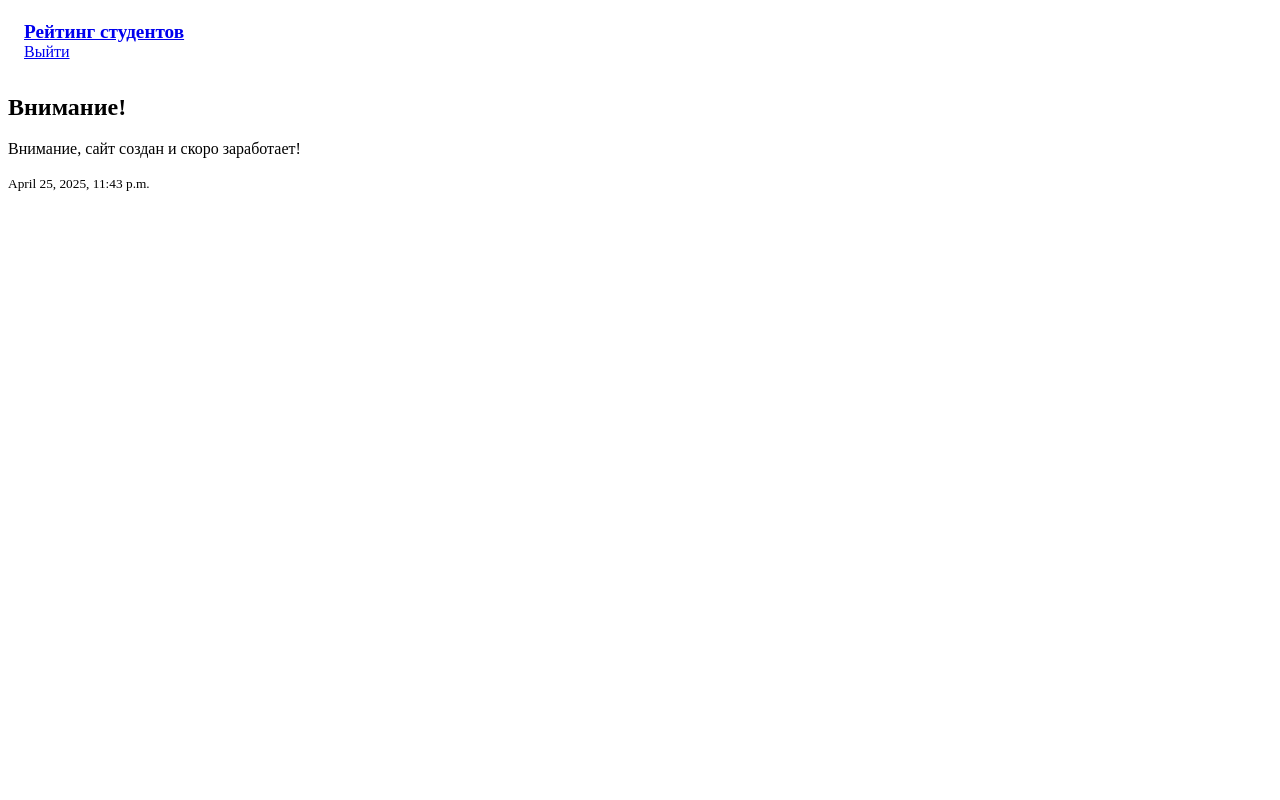
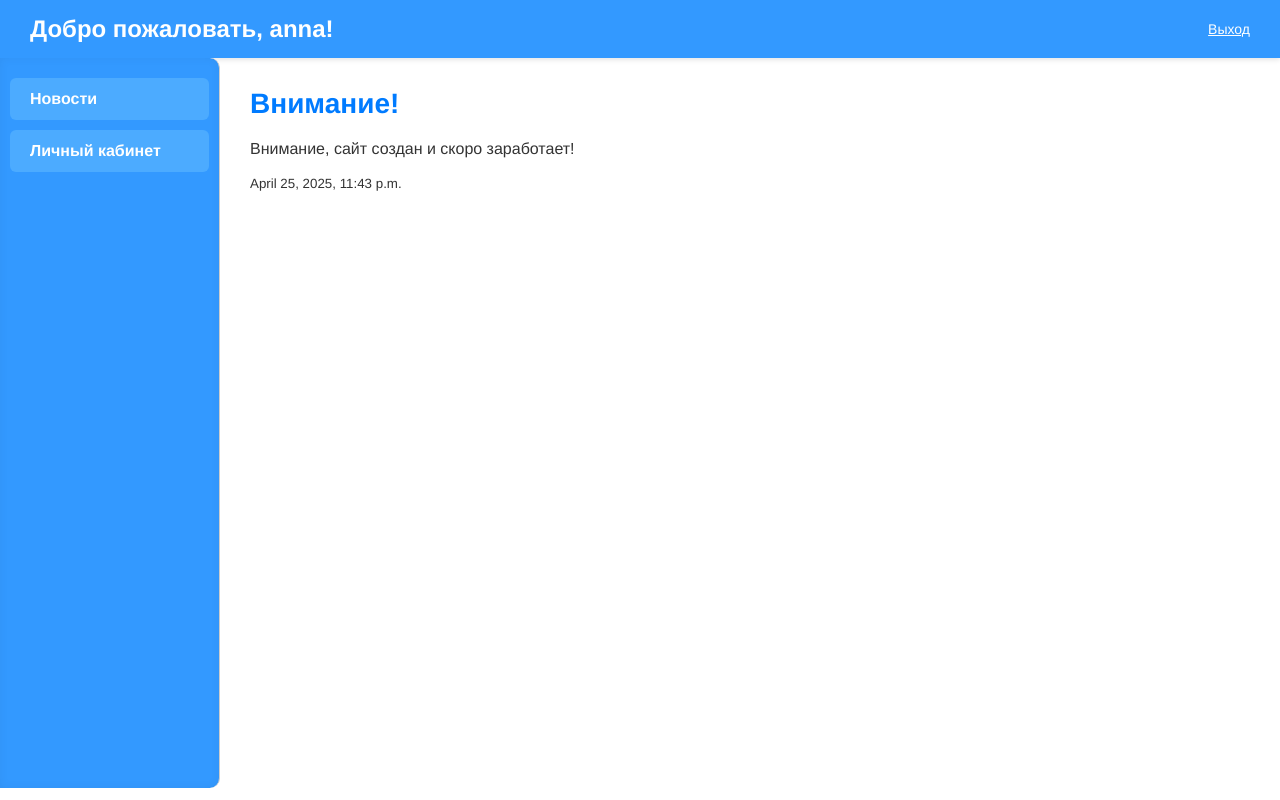
Before and after one commit to ketty3/Rating_system, a Django app: page /article/1/ in a window 1280 px wide. Run offline with Django 5.2, Linux system fonts and the light colour scheme; a user stored in the database is signed in; data comes from the database, SQL or seed files in the repository; both versions use the stored data as it was after the commit.

Commit message:
Настроена шапка и шаблон

```diff
--- a/main/models.py
+++ b/main/models.py
@@ -25,10 +25,7 @@ class Profile(models.Model):
     middle_name = models.CharField(max_length=50, verbose_name='Отчество', blank=True)
     role = models.CharField(max_length=2, choices=ROLES, verbose_name='Роль')
     group = models.CharField(max_length=20, verbose_name='Группа', blank=True, null=True)
-    academic_rating = models.FloatField(verbose_name='Учебный рейтинг', default=0)
-    activity_rating = models.FloatField(verbose_name='Внеучебный рейтинг', default=0)
-    academic_change = models.FloatField(verbose_name='Изменение учебного рейтинга', default=0)
-    activity_change = models.FloatField(verbose_name='Изменение внеучебного рейтинга', default=0)
+
 
     def __str__(self):
         return f'{self.user.last_name} {self.user.first_name} {self.middle_name or ""}'
--- a/main/templates/main/base.html
+++ b/main/templates/main/base.html
@@ -1,33 +1,135 @@
 <!DOCTYPE html>
 <html lang="ru">
 <head>
-    <meta charset="UTF-8">
-    <meta name="viewport" content="width=device-width, initial-scale=1.0">
-    <title>Рейтинг студентов | {% block title %}{% endblock %}</title>
-    {% load static %}
-    <link href="{% static 'main/css/bootstrap.min.css' %}" rel="stylesheet">
-    <link href="{% static 'main/css/dashboard.css' %}" rel="stylesheet">
+<meta charset="UTF-8" />
+<meta name="viewport" content="width=device-width, initial-scale=1.0"/>
+<title>{% block title %}Основная страница{% endblock %}</title>
+<style>
+  /* Общие стили */
+  body {
+    margin: 0;
+    font-family: 'Helvetica Neue', Arial, sans-serif;
+    background-color: #fff;
+    color: #333;
+  }
+
+  /* Шапка */
+  .header {
+    background-color: #3399ff;
+    padding: 15px 30px;
+    display: flex;
+    justify-content: space-between;
+    align-items: center;
+    box-shadow: 0 2px 5px rgba(0,0,0,0.1);
+  }
+
+  .header h1 {
+    margin: 0;
+    font-size: 24px;
+    color: #fff;
+  }
+
+  .exit-link {
+    font-size: 14px;
+    color: #fff;
+    text-decoration: underline;
+    cursor: pointer;
+    transition: color 0.3s;
+  }
+
+  .exit-link:hover {
+    color: #e0e0e0;
+  }
+
+  /* Обертка страницы */
+  .container {
+    display: flex;
+    height: calc(100vh - 70px); /* Высота минус высота шапки */
+  }
+
+  /* Боковое меню */
+  .sidebar {
+    width: 220px;
+    background-color: #3399ff;
+    border-right: 1px solid #ccc;
+    padding: 20px 10px;
+    box-sizing: border-box;
+    display: flex;
+    flex-direction: column;
+    gap: 10px;
+    border-radius: 0 10px 10px 0;
+    box-shadow: inset 0 0 10px rgba(0,0,0,0.05);
+  }
+
+  .menu-item {
+    padding: 12px 20px;
+    background-color: #4cabff;
+    color: #fff;
+    border-radius: 6px;
+    font-weight: 600;
+    cursor: pointer;
+    transition: background-color 0.3s, transform 0.2s;
+  }
+
+  .menu-item:hover {
+    background-color: #338acc;
+    transform: translateY(-2px);
+  }
+
+  /* Основной контент */
+  .main {
+    flex: 1;
+    padding: 30px;
+  }
+
+  /* Заголовок внутри контента */
+  .main h2 {
+    margin-top: 0;
+    font-size: 28px;
+    color: #007bff;
+    margin-bottom: 20px;
+  }
+
+  /* Текст */
+  .text {
+    font-size: 18px;
+    line-height: 1.6;
+  }
+</style>
 </head>
 <body>
-<nav class="navbar navbar-expand-lg navbar-dark bg-dark mb-4">
-    <div class="container">
-        <a class="navbar-brand" href="{% url 'dashboard' %}">Рейтинг студентов</a>
 
-        <div class="navbar-nav ms-auto">
+<!-- Шапка -->
+<div class="header">
   {% if user.is_authenticated %}
-                <span class="nav-item me-3 text-light">
-                    {{ user.get_full_name }}
-                </span>
-                <a class="nav-link" href="{% url 'logout' %}">Выйти</a>
+    <h1>Добро пожаловать, {{ user.get_full_name|default:user.username }}!</h1>
+    <a href="{% url 'logout' %}" class="exit-link" onclick="return confirm('Вы уверены, что хотите выйти?')">Выход</a>
   {% else %}
-                <a class="nav-link" href="{% url 'login' %}">Войти</a>
+    <h1>Добро пожаловать!</h1>
+    <a href="{% url 'login' %}" class="exit-link">Войти</a>
   {% endif %}
 </div>
+
+<!-- Основная обертка -->
+<div class="container">
+  <!-- Левое меню -->
+  <div class="sidebar">
+    {% block sidebar %}
+      <div class="menu-item">Новости</div>
+      <div class="menu-item">Личный кабинет</div>
+    {% endblock %}
   </div>
-</nav>
-    <div class="container">
-        {% block content %}{% endblock %}
+
+  <!-- Основной контент -->
+  <div class="main">
+    {% block content %}
+      <h2>Рейтинг по учебе:</h2>
+      <div class="text">
+        <p>Внеучебная деятельность</p>
       </div>
-    <script src="{% static 'main/js/bootstrap.bundle.min.js' %}"></script>
+    {% endblock %}
+  </div>
+</div>
+
 </body>
 </html>
```
Also changed, not shown: main/templates/curricular/study.html (added, +10 -0 lines), main/templates/main/home.html (+8 -3 lines), main/templates/main/news.html (added, +10 -0 lines), db.sqlite3, main/templates/curricular/study.js (deleted). Lines whose indentation alone changed are shown as unchanged.
